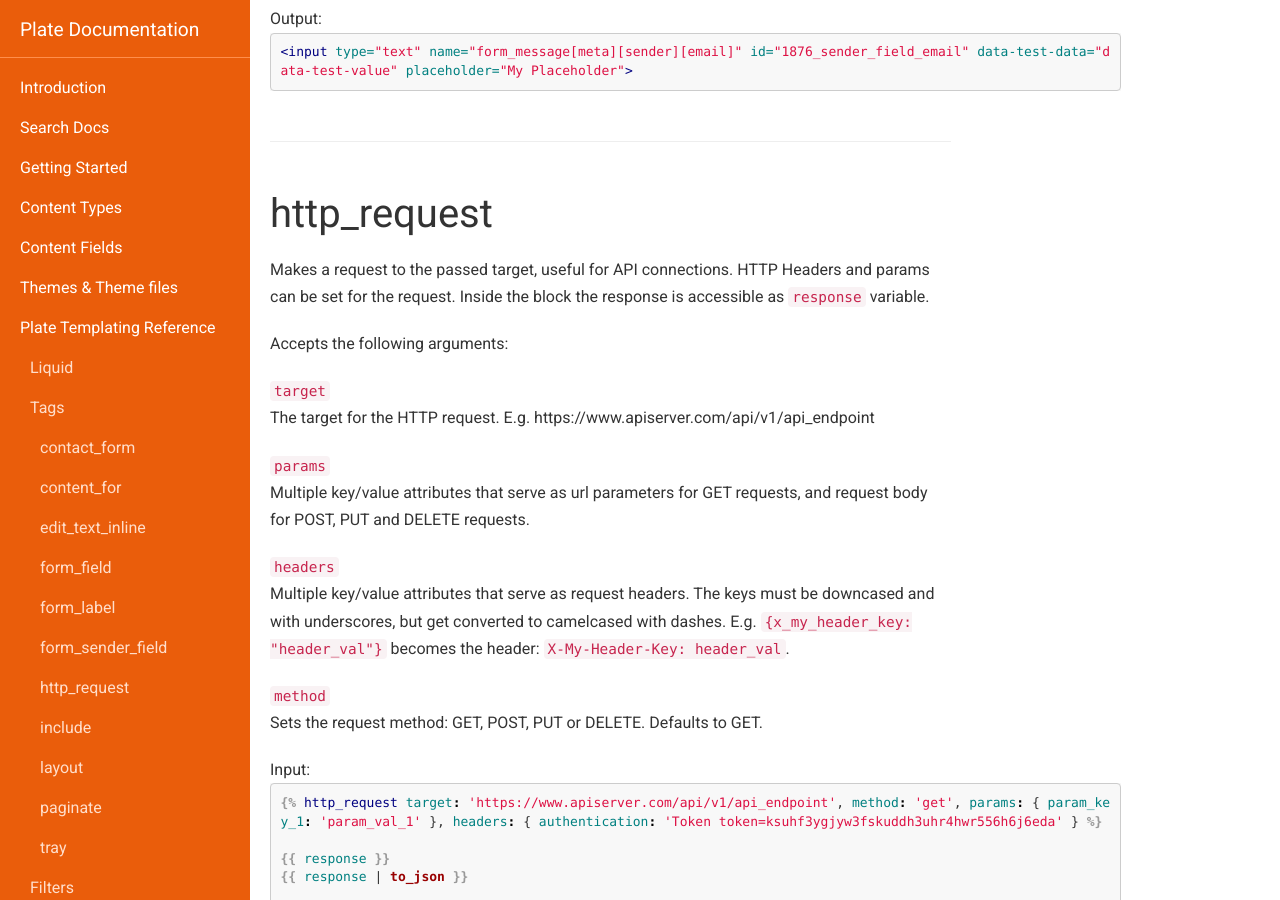
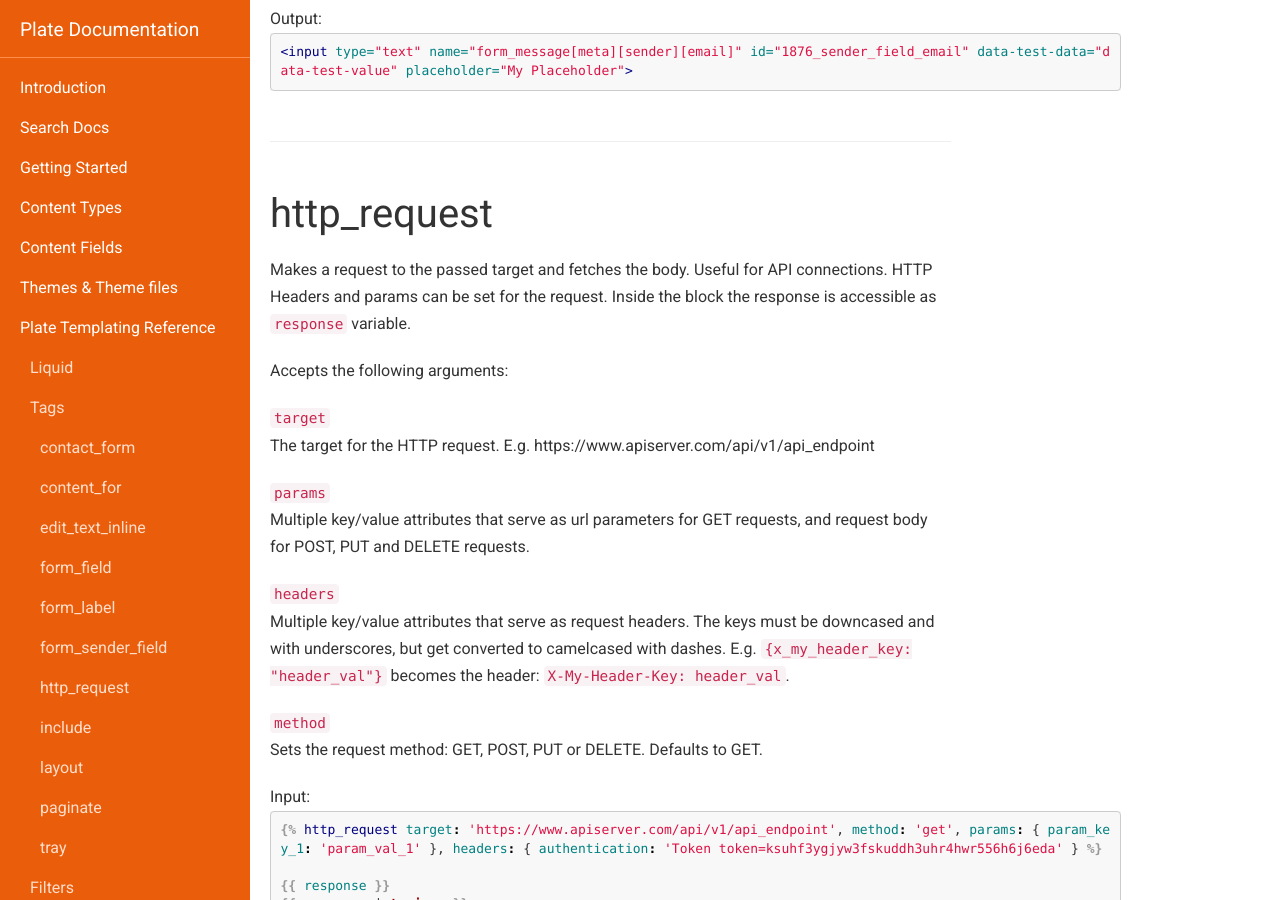
Before and after one commit to platehub/platehub.github.io, a Jekyll site: the page built from docs/templating-reference/tags.md, in a window 1280 px wide and 900 px high, scrolled down 5092 px. Built offline with Jekyll 4.4.1, drawn with Linux system fonts in a browser that asks for light colours; nearby versions of some CDN libraries.

Commit message:
http request

```diff
--- a/docs/templating-reference/tags.md
+++ b/docs/templating-reference/tags.md
@@ -231,7 +231,7 @@ Like the regular form_fields, you can add custom html attributes, by passing `ke
 ___
 
 ## http_request
-Makes a request to the passed target, useful for API connections. HTTP Headers and params can be set for the request. Inside the block the response is accessible as `response` variable.
+Makes a request to the passed target and fetches the body. Useful for API connections. HTTP Headers and params can be set for the request. Inside the block the response is accessible as `response` variable.
 
 Accepts the following arguments:
 
```
